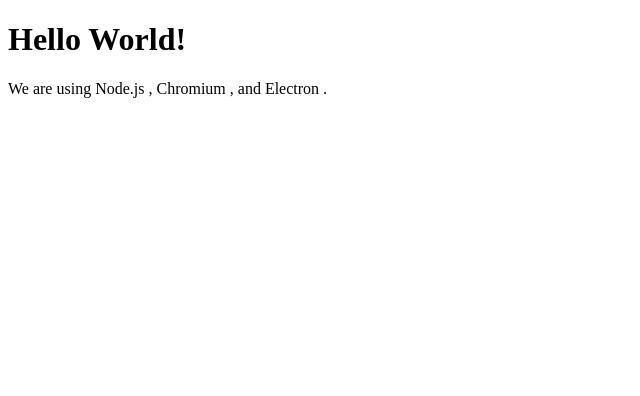
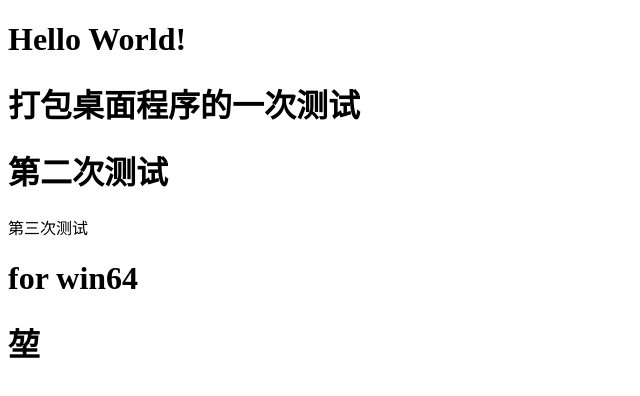
Before and after one commit to Bot4Hackathon2020/No-touch-identification, an Electron app: page app/index.html in a window 800 px wide. Shown: the whole page, without its empty margins (0-640 px from the left). Drawn offline with Linux system fonts and the light colour scheme.

Commit message:
feat: 页面测试

```diff
--- a/app/index.html
+++ b/app/index.html
@@ -9,9 +9,12 @@
   </head>
   <body>
     <h1>Hello World!</h1>
-    We are using Node.js <span id="node-version"></span>,
-    Chromium <span id="chrome-version"></span>,
-    and Electron <span id="electron-version"></span>.
+    <h1>打包桌面程序的一次测试</h1>
+    <h1>第二次测试<h1>
+    </h1>第三次测试</h1>
+    <h1>for win64</h1>
+    <h1>堃</h1>
+
 
     <!-- You can also require other files to run in this process -->
     <script src="./renderer.js"></script>
```
